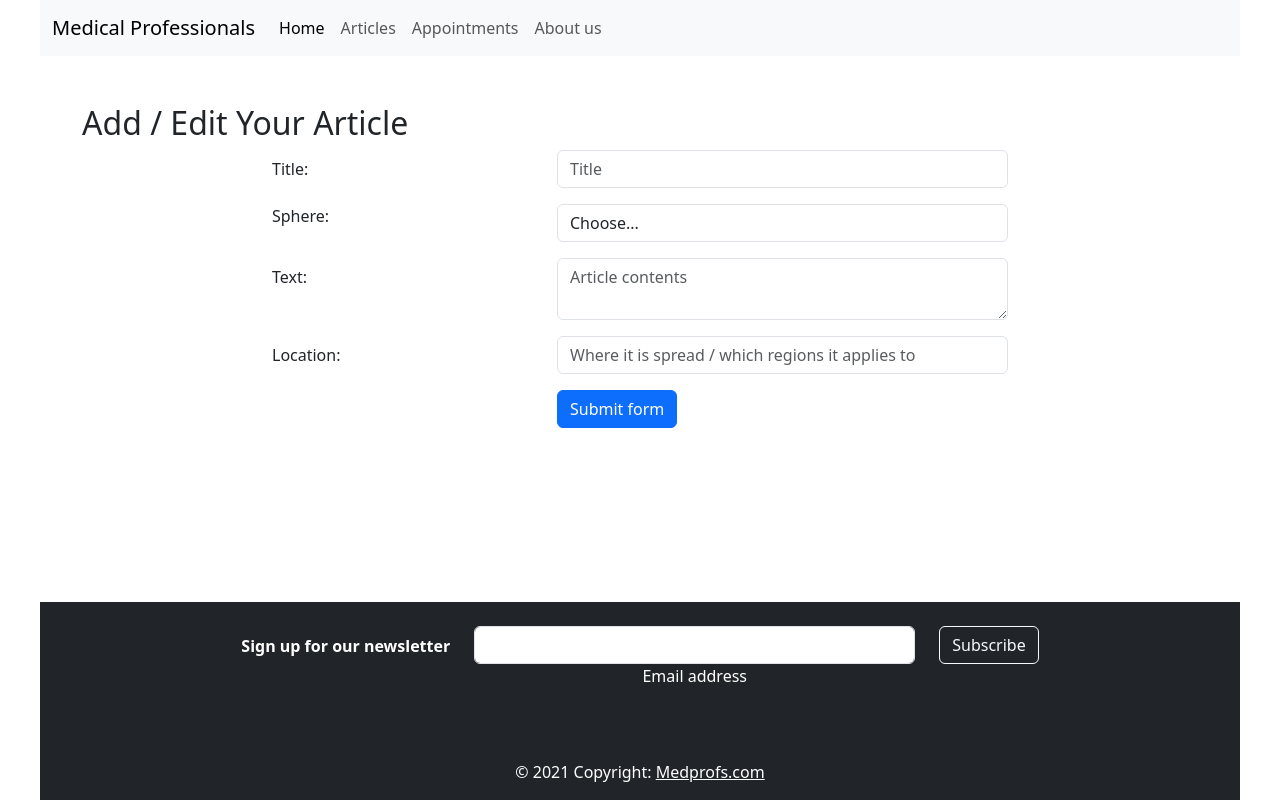
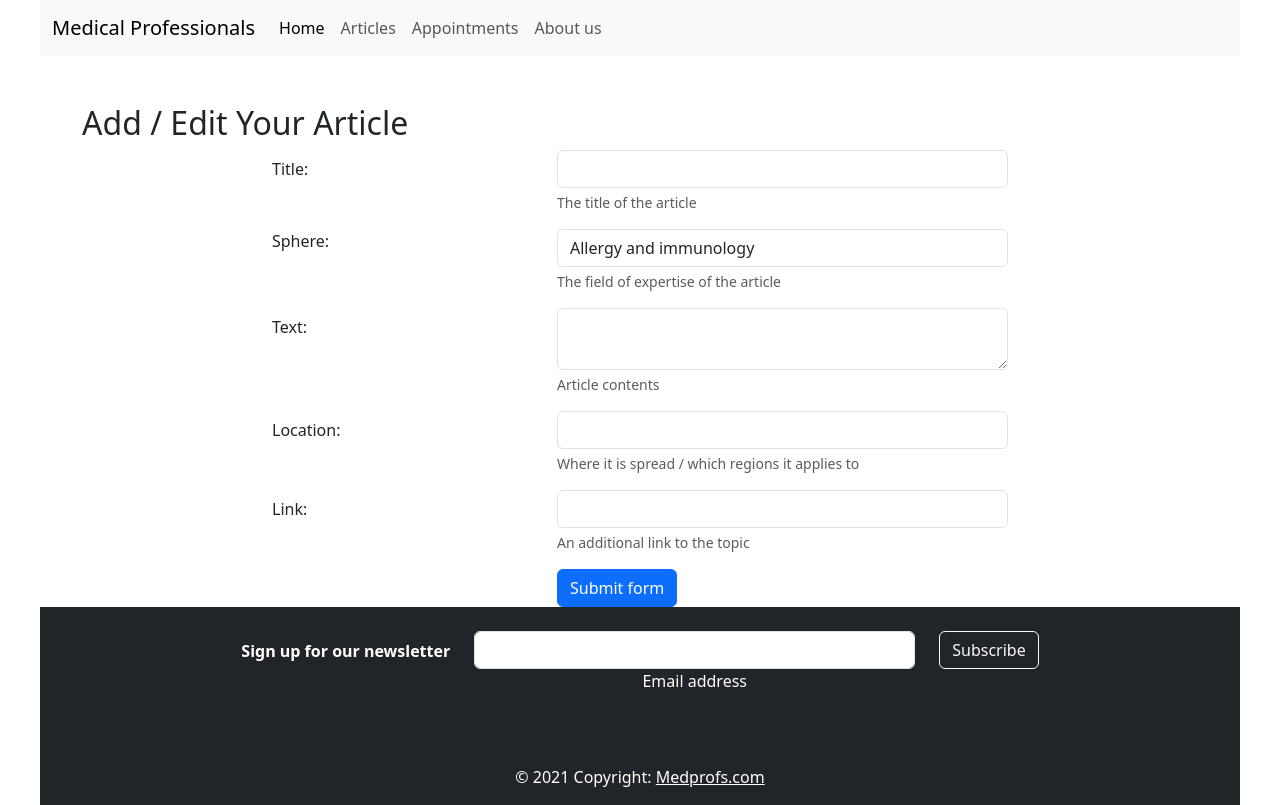
Before and after one commit to ydemakova/medprofs-client, a React (Create React App) app: page /articles/new in a window 1280 px wide. Built offline with nearby package versions, Linux system fonts and the light colour scheme.

Commit message:
update artcile form

```diff
--- a/src/App.js
+++ b/src/App.js
@@ -1,8 +1,8 @@
 import { Route, Routes } from 'react-router-dom'
 import './App.css'
-import AppointmentList from './components/appointment/AppointmentList'
-import ArticleForm from './components/article/ArticleForm'
-import ArticleList from './components/article/ArticleListPage'
+import AppointmentListPage from './components/appointment/AppointmentList'
+import ArticleDetailPage from './components/article/ArticleDetailPage'
+import ArticleListPage from './components/article/ArticleListPage'
 import SignInPage from './components/auth/SignInPage'
 import SignUpPage from './components/auth/SignUpPage'
 import AboutPage from './components/misc/AboutPage'
@@ -20,10 +20,10 @@ export default function App() {
 					<Route path="/signup" element={<SignUpPage />} />
 				</Routes>
 			</Header>
-			<ArticleForm />
 			<Routes>
-				<Route path="/articles" element={<ArticleList />} />
-				<Route path="/appointments" element={<AppointmentList />} />
+				<Route path="/articles" element={<ArticleListPage />} />
+				<Route path="/articles/new" element={<ArticleDetailPage />} />
+				<Route path="/appointments" element={<AppointmentListPage />} />
 				<Route path="/profile" element={<ProfilePage />} />
 				<Route path="/about" element={<AboutPage />} />
 				<Route path="/" element={<HomePage />} />
--- a/src/components/appointment/AppointmentList.js
+++ b/src/components/appointment/AppointmentList.js
@@ -1,6 +1,6 @@
 import React from 'react'
 
-export default function AppointmentList() {
+export default function AppointmentListPage() {
 	return (
 		<div>
 			<h1>Appointment list page</h1>
--- a/src/components/article/ArticleDetailPage.js
+++ b/src/components/article/ArticleDetailPage.js
@@ -1,9 +1,10 @@
 import React from 'react'
+import ArticleForm from './ArticleForm'
 
 export default function ArticleDetailPage() {
 	return (
-		<div>
-			<h3>Article detail page</h3>
-		</div>
+		<>
+			<ArticleForm />
+		</>
 	)
 }
--- a/src/components/article/ArticleForm.js
+++ b/src/components/article/ArticleForm.js
@@ -3,7 +3,7 @@ import React from 'react'
 import { useNavigate } from 'react-router-dom'
 import { API_URL } from '../../config'
 
-export default function AddEditArticle() {
+export default function ArticleForm() {
 	const navigate = useNavigate()
 
 	async function handleSubmit(event) {
@@ -14,12 +14,11 @@ export default function AddEditArticle() {
 			sphere: event.target.sphere.value,
 			text: event.target.text.value,
 			location: event.target.location.value,
-			photo: event.target.photo.value,
-			links: event.target.links.value,
+			link: event.target.link.value,
 		}
 
 		let err
-		await axios.post(`${API_URL}/api/articles`, article, { withCredentials: true }).catch((e) => (err = e))
+		await axios.post(`${API_URL}/articles`, article, { withCredentials: true }).catch((e) => (err = e))
 
 		if (err) {
 			console.error(err)
@@ -39,7 +38,8 @@ export default function AddEditArticle() {
 						Title:
 					</label>
 					<div className="col-5">
-						<input type="text" className="form-control" id="title" name="title" placeholder="Title" />
+						<input type="text" className="form-control" id="title" name="title" />
+						<div className="form-text">The title of the article</div>
 					</div>
 				</div>
 				<div className="form-group row mb-3">
@@ -48,7 +48,6 @@ export default function AddEditArticle() {
 					</label>
 					<div className="col-5">
 						<select className="form-control" id="sphere" name="sphere">
-							<option selected>Choose...</option>
 							<option value="Allergy and immunology">Allergy and immunology</option>
 							<option value="Cardiology">Cardiology</option>
 							<option value="Clinical neurophysiology">Clinical neurophysiology</option>
@@ -64,6 +63,7 @@ export default function AddEditArticle() {
 							<option value="Trichology">Trichology</option>
 							<option value="Another">Another...</option>
 						</select>
+						<div className="form-text">The field of expertise of the article</div>
 					</div>
 				</div>
 				<div className="form-group row mb-3">
@@ -71,13 +71,8 @@ export default function AddEditArticle() {
 						Text:
 					</label>
 					<div className="col-5">
-						<textarea
-							type="text"
-							className="form-control"
-							id="text"
-							name="text"
-							placeholder="Article contents"
-						></textarea>
+						<textarea type="text" className="form-control" id="text" name="text"></textarea>
+						<div className="form-text">Article contents</div>
 					</div>
 				</div>
 				<div className="form-group row mb-3">
@@ -85,13 +80,17 @@ export default function AddEditArticle() {
 						Location:
 					</label>
 					<div className="col-5">
-						<input
-							type="location"
-							className="form-control"
-							name="location"
-							id="location"
-							placeholder="Where it is spread / which regions it applies to"
-						/>
+						<input type="location" className="form-control" name="location" id="location" />
+						<div className="form-text">Where it is spread / which regions it applies to</div>
+					</div>
+				</div>
+				<div className="form-group row mb-3">
+					<label htmlFor="link" className="col-3 offset-2 col-form-label">
+						Link:
+					</label>
+					<div className="col-5">
+						<input type="link" className="form-control" name="link" id="link" />
+						<div className="form-text">An additional link to the topic</div>
 					</div>
 				</div>
 				<div className="row">
--- a/src/components/article/ArticleListPage.js
+++ b/src/components/article/ArticleListPage.js
@@ -1,5 +1,6 @@
 import axios from 'axios'
 import React, { useEffect, useState } from 'react'
+import { Link } from 'react-router-dom'
 // import { API_URL } from '../../'
 
 export default function ArticleListPage() {
@@ -14,7 +15,12 @@ export default function ArticleListPage() {
 
 	return (
 		<div className="articles">
-			<h1>Article list page</h1>
+			<div className="display-flex">
+				<h1>Article list page</h1>
+				<Link to="/articles/new" className="btn btn-primary">
+					New Article
+				</Link>
+			</div>
 			<table className="table">
 				<thead>
 					<tr>
```
